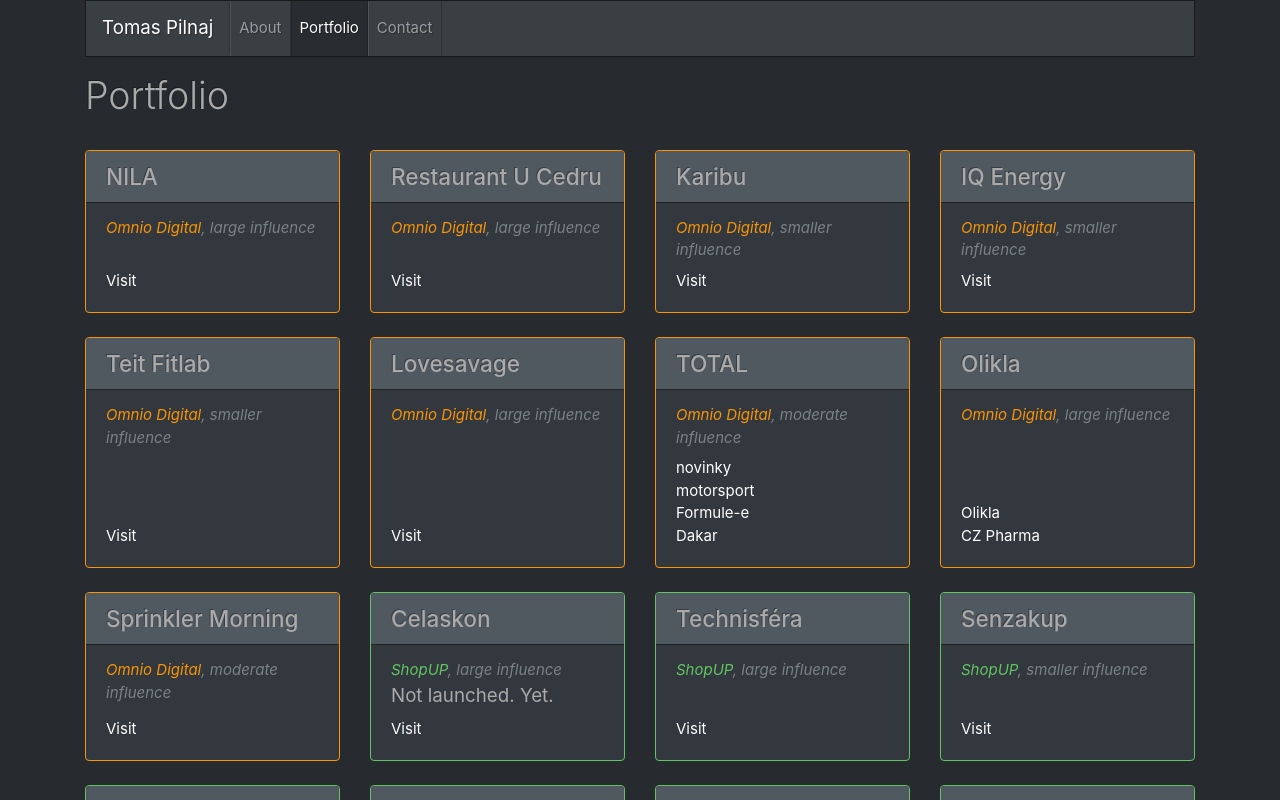
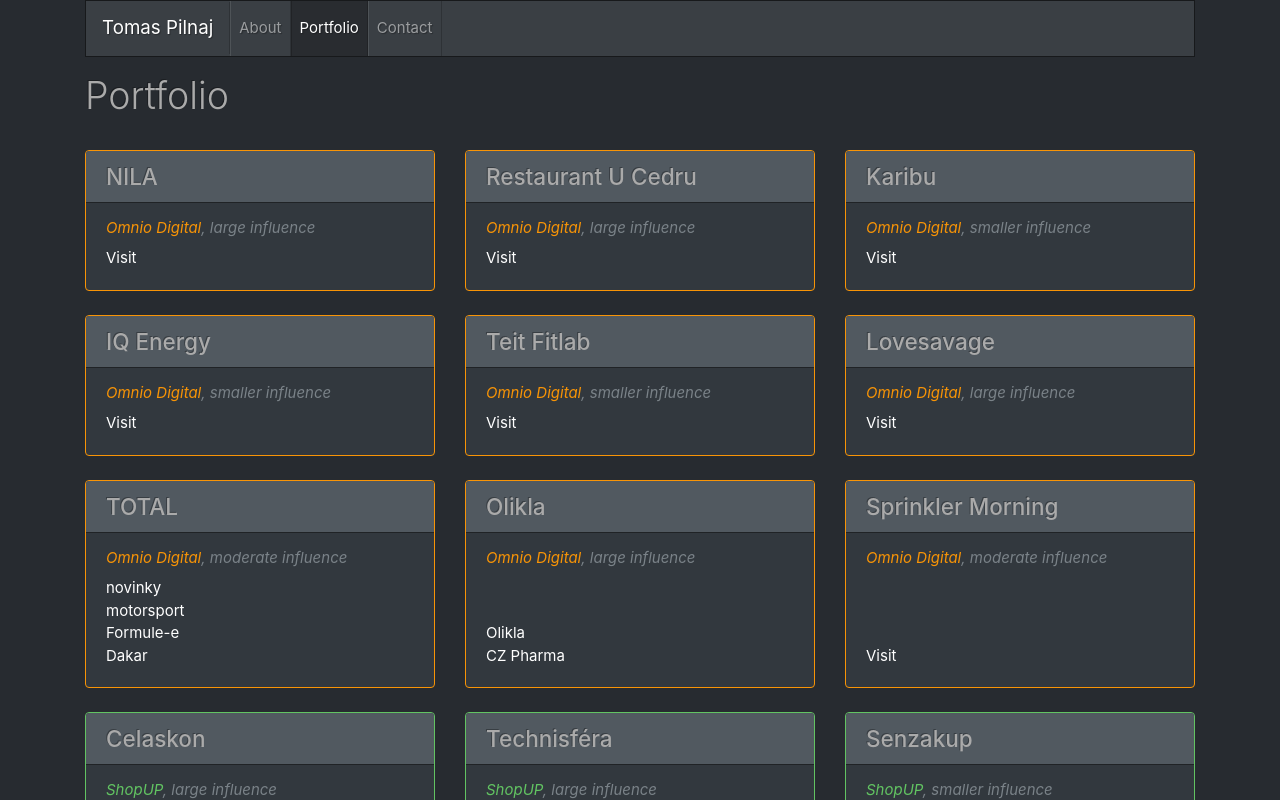
Before and after one commit to pilniczek/my-next, a Next.js app: page /portfolio in a window 1280 px wide. Shown: the top 800 px of the page. Built offline with nearby package versions, Linux system fonts and the light colour scheme.

Commit message:
fix column error in IE

```diff
--- a/pages/portfolio.jsx
+++ b/pages/portfolio.jsx
@@ -22,7 +22,7 @@
             influence: item.influence,
           }))}
           Component={props => (
-            <div className="col flex">
+            <div className="col-lg-4 col-md-6 col-sm-12 flex">
               <CardExtended {...props} />
             </div>
           )}
```
